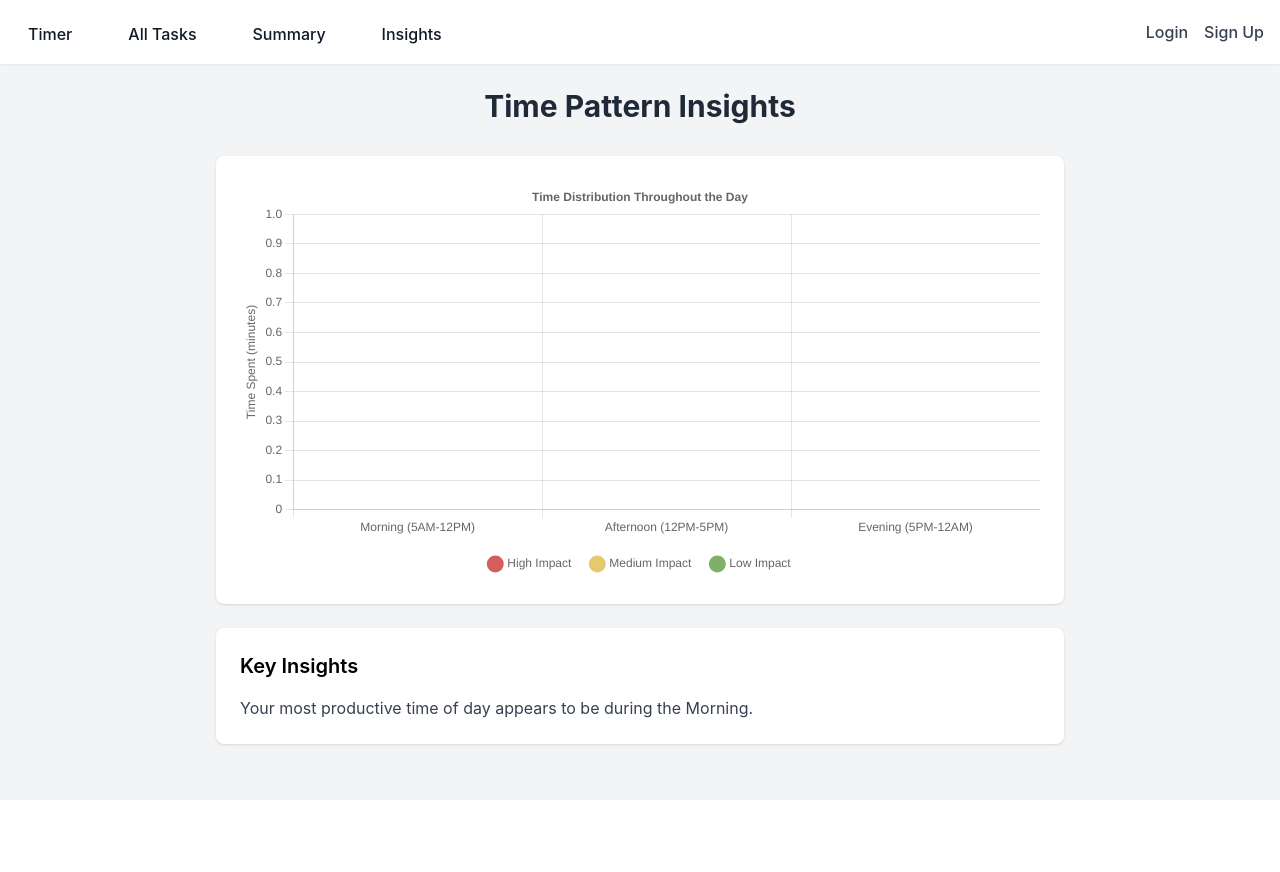
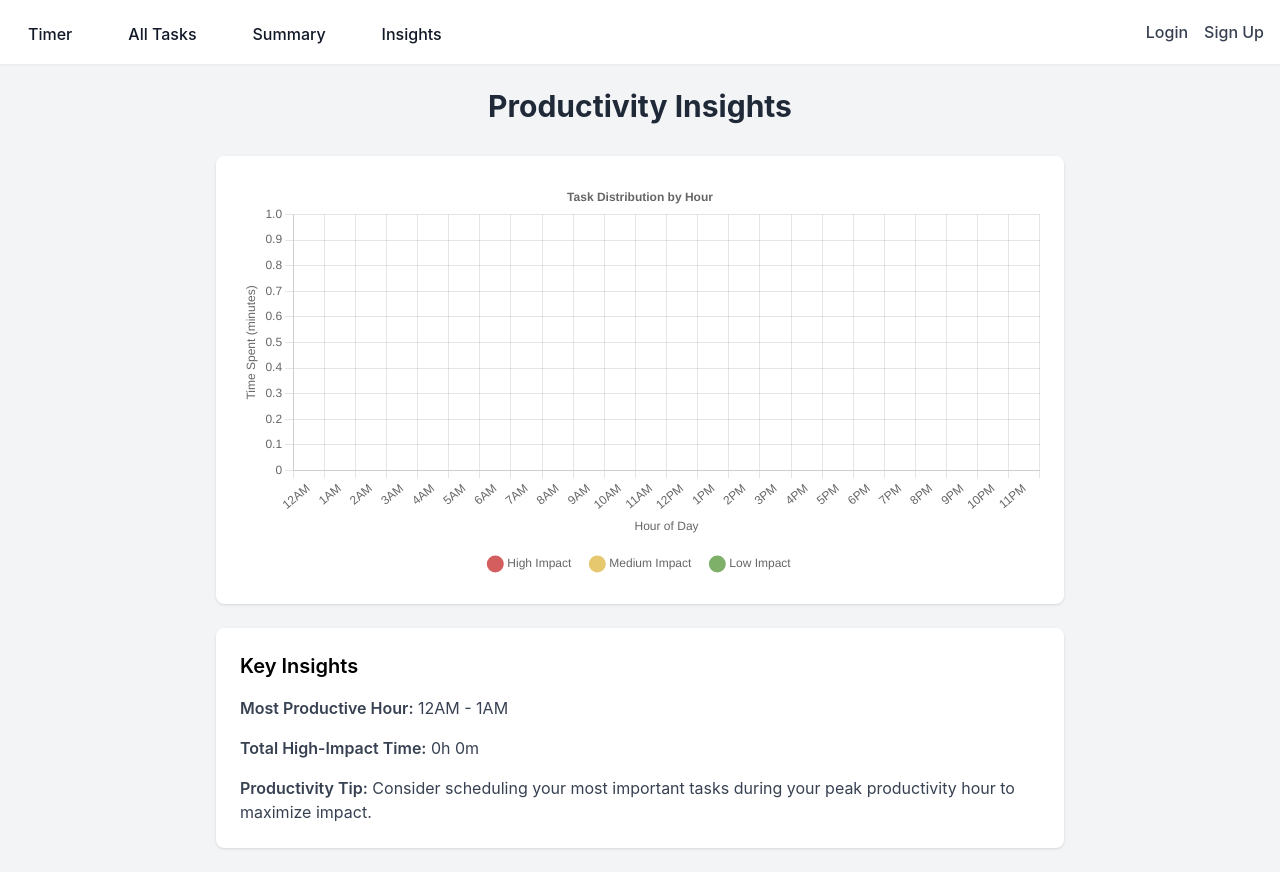
Before and after one commit to evelynso2024/TimeWell, a React (Create React App) app: page /insights in a window 1280 px wide. Before the commit the page ends 800 px from the top, so only its background shows below. Built offline with nearby package versions, Linux system fonts and the light colour scheme; no server answers; the HTML template or start-up script is replaced by a standard one.

Commit message:
Update Insights.js

```diff
--- a/src/components/Insights.js
+++ b/src/components/Insights.js
@@ -5,67 +5,76 @@ import { Bar } from 'react-chartjs-2';
 ChartJS.register(CategoryScale, LinearScale, BarElement, Title, Tooltip, Legend);
 
 function Insights() {
-  const [timeData, setTimeData] = useState({
-    morning: { high: 0, medium: 0, low: 0 },
-    afternoon: { high: 0, medium: 0, low: 0 },
-    evening: { high: 0, medium: 0, low: 0 }
-  });
+  const [hourlyData, setHourlyData] = useState({});
+  const [mostProductiveHour, setMostProductiveHour] = useState(null);
+  const [totalHighImpactTime, setTotalHighImpactTime] = useState(0);
 
   useEffect(() => {
-    analyzeTimePatterns();
+    analyzeHourlyPatterns();
   }, []);
 
-  const analyzeTimePatterns = () => {
+  const analyzeHourlyPatterns = () => {
     const allTasks = JSON.parse(localStorage.getItem('allTasks') || '[]');
-    const patterns = {
-      morning: { high: 0, medium: 0, low: 0 },
-      afternoon: { high: 0, medium: 0, low: 0 },
-      evening: { high: 0, medium: 0, low: 0 }
-    };
+    const hourlyStats = {};
+    let totalHigh = 0;
+
+    // Initialize hourly slots (0-23)
+    for (let i = 0; i < 24; i++) {
+      hourlyStats[i] = {
+        high: 0,
+        medium: 0,
+        low: 0
+      };
+    }
 
     allTasks.forEach(task => {
-      if (task.completed && task.startTime) {
+      if (task.completed && task.startTime && task.duration) {
         const hour = new Date(task.startTime).getHours();
-        const timeOfDay = hour >= 5 && hour < 12 ? 'morning'
-                       : hour >= 12 && hour < 17 ? 'afternoon'
-                       : 'evening';
+        const impact = task.leverage?.toLowerCase() || 'low';
+        hourlyStats[hour][impact] += task.duration;
 
-        const impact = task.leverage?.toLowerCase() || 'low';
-        patterns[timeOfDay][impact] += task.duration || 0;
+        if (impact === 'high') {
+          totalHigh += task.duration;
+        }
       }
     });
 
-    setTimeData(patterns);
+    // Find most productive hour (highest high-impact time)
+    let maxHighImpactTime = 0;
+    let mostProductiveHr = 0;
+
+    Object.entries(hourlyStats).forEach(([hour, stats]) => {
+      if (stats.high > maxHighImpactTime) {
+        maxHighImpactTime = stats.high;
+        mostProductiveHr = parseInt(hour);
+      }
+    });
+
+    setHourlyData(hourlyStats);
+    setMostProductiveHour(mostProductiveHr);
+    setTotalHighImpactTime(totalHigh);
+  };
+
+  const formatHour = (hour) => {
+    return `${hour % 12 || 12}${hour < 12 ? 'AM' : 'PM'}`;
   };
 
   const chartData = {
-    labels: ['Morning (5AM-12PM)', 'Afternoon (12PM-5PM)', 'Evening (5PM-12AM)'],
+    labels: Array.from({length: 24}, (_, i) => formatHour(i)),
     datasets: [
       {
         label: 'High Impact',
-        data: [
-          timeData.morning.high,
-          timeData.afternoon.high,
-          timeData.evening.high
-        ],
+        data: Object.values(hourlyData).map(h => h.high),
         backgroundColor: '#d45d5d',  // muted red
       },
       {
         label: 'Medium Impact',
-        data: [
-          timeData.morning.medium,
-          timeData.afternoon.medium,
-          timeData.evening.medium
-        ],
+        data: Object.values(hourlyData).map(h => h.medium),
         backgroundColor: '#e6c86e',  // muted yellow
       },
       {
         label: 'Low Impact',
-        data: [
-          timeData.morning.low,
-          timeData.afternoon.low,
-          timeData.evening.low
-        ],
+        data: Object.values(hourlyData).map(h => h.low),
         backgroundColor: '#7fb069',  // muted green
       }
     ]
@@ -76,6 +85,10 @@ function Insights() {
     scales: {
       x: {
         stacked: true,
+        title: {
+          display: true,
+          text: 'Hour of Day'
+        }
       },
       y: {
         stacked: true,
@@ -98,28 +111,21 @@ function Insights() {
       },
       title: {
         display: true,
-        text: 'Time Distribution Throughout the Day'
+        text: 'Task Distribution by Hour'
       }
     }
   };
 
-  const getMostProductiveTime = () => {
-    const totals = {
-      morning: Object.values(timeData.morning).reduce((a, b) => a + b, 0),
-      afternoon: Object.values(timeData.afternoon).reduce((a, b) => a + b, 0),
-      evening: Object.values(timeData.evening).reduce((a, b) => a + b, 0)
-    };
-
-    const max = Math.max(...Object.values(totals));
-    const timeOfDay = Object.keys(totals).find(key => totals[key] === max);
-
-    return timeOfDay.charAt(0).toUpperCase() + timeOfDay.slice(1);
+  const formatTime = (minutes) => {
+    const hours = Math.floor(minutes / 60);
+    const mins = minutes % 60;
+    return `${hours}h ${mins}m`;
   };
 
   return (
     <div className="max-w-4xl mx-auto p-6">
       <div className="text-center mb-8">
-        <h1 className="text-3xl font-bold text-gray-800">Time Pattern Insights</h1>
+        <h1 className="text-3xl font-bold text-gray-800">Productivity Insights</h1>
       </div>
 
       <div className="bg-white rounded-lg shadow p-6 mb-6">
@@ -130,9 +136,18 @@ function Insights() {
 
       <div className="bg-white rounded-lg shadow p-6">
         <h2 className="text-xl font-semibold mb-4">Key Insights</h2>
-        <p className="text-gray-700">
-          Your most productive time of day appears to be during the {getMostProductiveTime()}.
-        </p>
+        <div className="space-y-4">
+          <p className="text-gray-700">
+            <span className="font-semibold">Most Productive Hour:</span> {mostProductiveHour !== null &&
+              `${formatHour(mostProductiveHour)} - ${formatHour((mostProductiveHour + 1) % 24)}`}
+          </p>
+          <p className="text-gray-700">
+            <span className="font-semibold">Total High-Impact Time:</span> {formatTime(totalHighImpactTime)}
+          </p>
+          <p className="text-gray-700">
+            <span className="font-semibold">Productivity Tip:</span> Consider scheduling your most important tasks during your peak productivity hour to maximize impact.
+          </p>
+        </div>
       </div>
     </div>
   );
```
